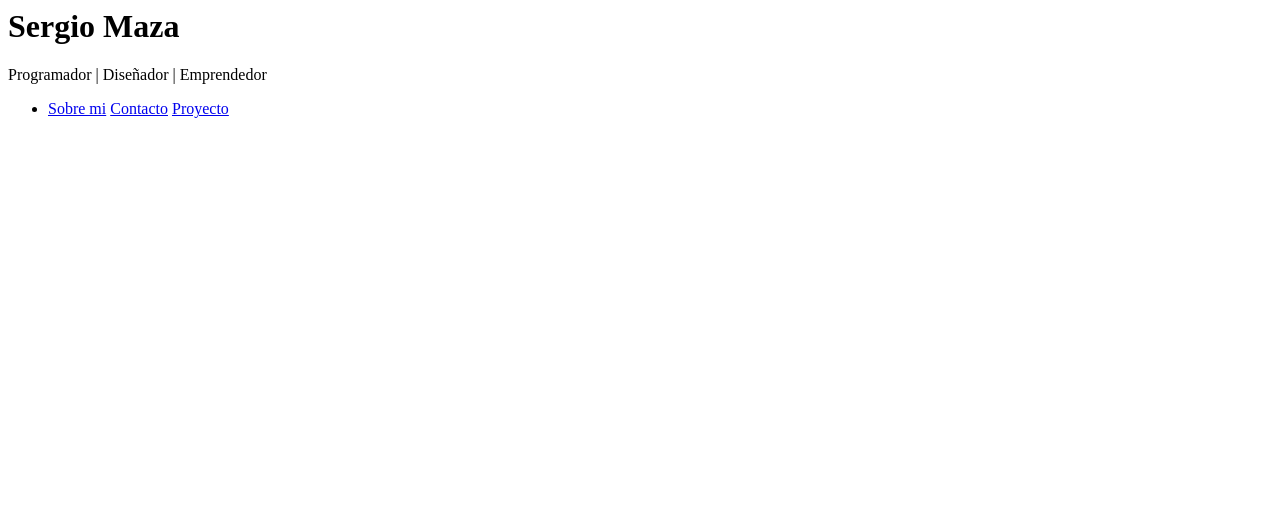
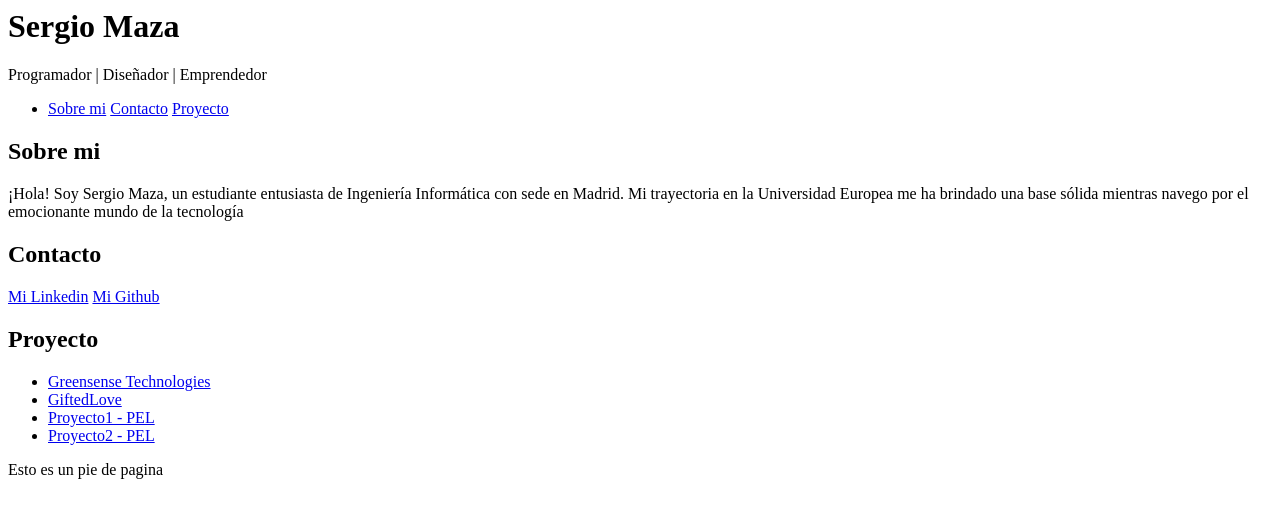
Before and after one commit to SergioMaza/Ejercicio1, a plain HTML site: page index.html in a window 1280 px wide. Drawn offline with Linux system fonts and the light colour scheme.

Commit message:
incluidos nuevas secciones

```diff
--- a/index.html
+++ b/index.html
@@ -8,14 +8,52 @@
         <h1>Sergio Maza</h1>
         <p>Programador | Diseñador | Emprendedor</p>
     </header>
+
     <nav>
         <ul>
             <li>
-                <a href = "about me">Sobre mi</a>
+                <a href = "about">Sobre mi</a>
                 <a href = "contact">Contacto</a>
                 <a href = "projects">Proyecto</a>
             </li>
         </ul>
     </nav>
+
+    <section id= "about">
+        <h2>Sobre mi</h2>
+        <p>
+        ¡Hola! Soy Sergio Maza, un estudiante entusiasta de Ingeniería Informática con sede en Madrid. Mi trayectoria en la Universidad Europea me ha brindado una base sólida mientras navego por el emocionante mundo de la tecnología
+        </p>
+    </section>
+
+    <section id= "contact">
+        <h2>Contacto</h2>
+        <a href="https://www.linkedin.com/in/sergio-maza-herranz-513a87263/">Mi Linkedin</a>
+        <a href="https://github.com/SergioMaza">Mi Github</a>
+    </section>
+
+    <section id= "projects">
+        <h2>Proyecto</h2>
+        <ul>
+            <li>
+                <a href = "https://youtu.be/SD_6o1TCcyg?si=2-vh0-Dl27dBOQDq">Greensense Technologies</a>
+            </li>
+            <li>
+                <a href = "https://www.instagram.com/gifted.love_">GiftedLove</a>
+            </li>
+            <li>
+                <a href = "https://github.com/SergioMaza/Grupo3_ACT1">Proyecto1 - PEL</a>
+            </li>
+            <li>
+                <a href = "https://github.com/SergioMaza/Grupo3_ACT1">Proyecto2 - PEL</a>
+            </li>
+
+        </ul>
+    </section>
+
+    <footer>
+        <p>Esto es un pie de pagina</p>
+    </footer>
+
 </body>
 </html>
```
Also changed, not shown: style.css (added).
